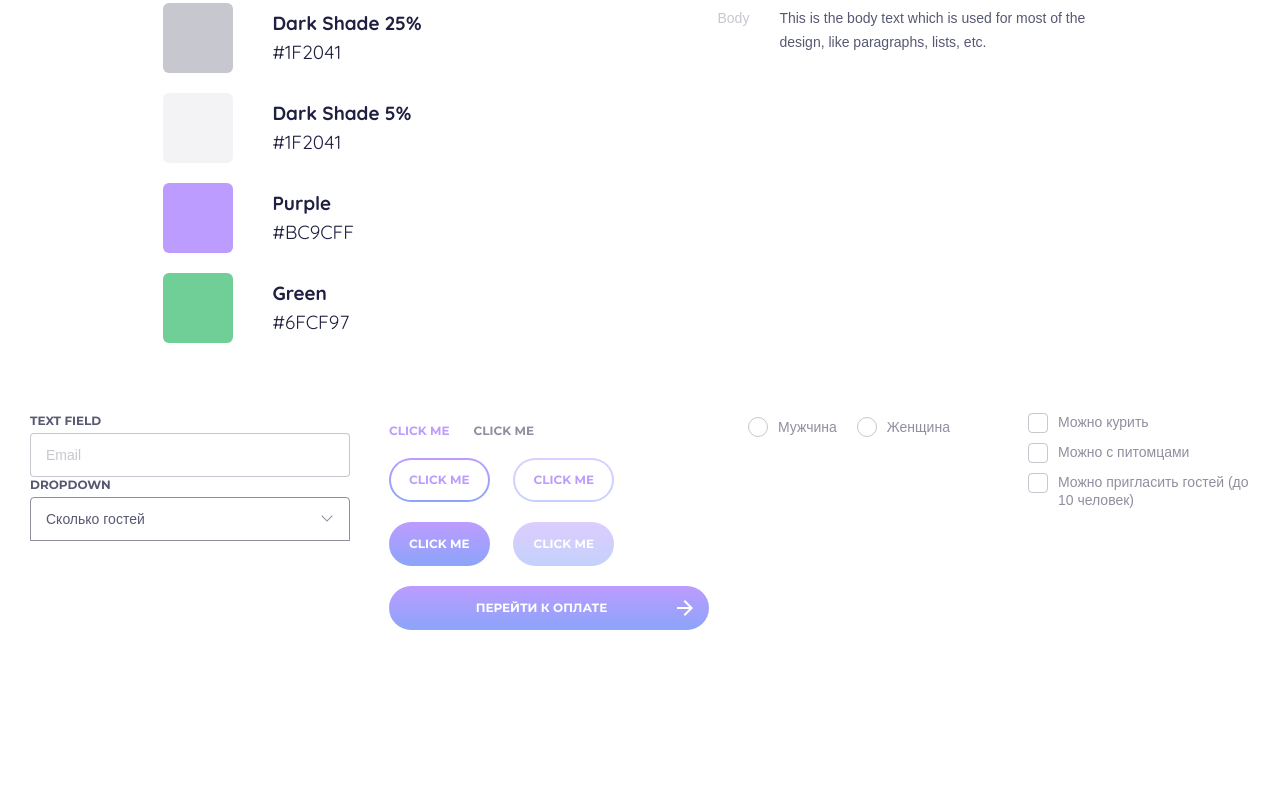
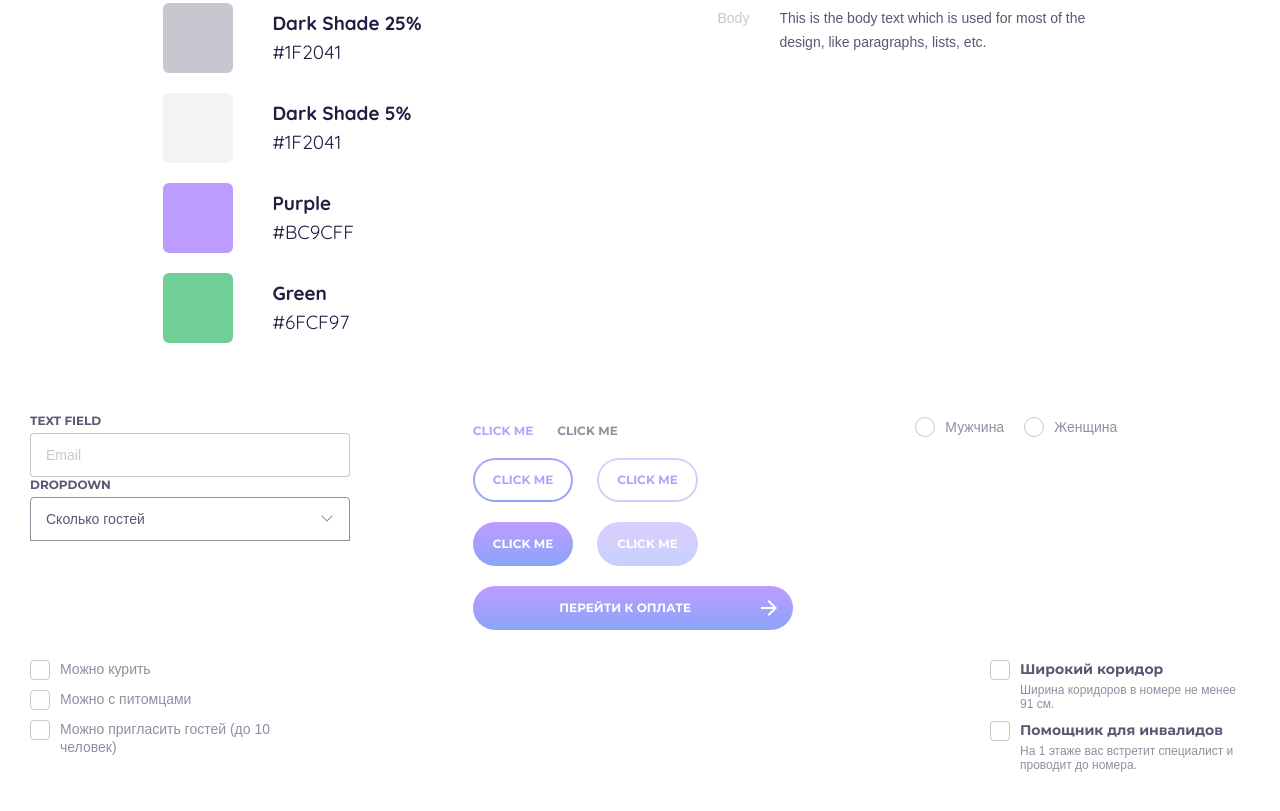
Before and after one commit to DaryaVin/FSDFrontentTest, a website built with webpack: page src/desktop.bundles/UIKit/UIKit.pug in a window 1280 px wide. Shown: the part 307-1118 px from the top of the page. Before the commit the page ends 997 px from the top, so only its background shows below. Built offline with nearby package versions, Linux system fonts and the light colour scheme; a web font is replaced by a local one.

Commit message:
Block checkboxButton is expanded. Now it has a theme "rich".

```diff
--- a/src/common.blocks/checkboxButton/checkboxButton.pug
+++ b/src/common.blocks/checkboxButton/checkboxButton.pug
@@ -1,10 +1,17 @@
-mixin checkboxButtons(name, items)
+mixin checkboxButtons(theme, name, items)
   .checkboxButtonsGroup.colomnContener
+    - var theme_rich = false
+    - if (theme == "rich") theme_rich = true
     each item in items
-      -var value = name+"__"+item.value
-      .checkboxButtonBox.spaceBetweenContener
+      - var id = name+"__"+item.value
+      .checkboxButtonBox.spaceBetweenContener(class=theme_rich?"checkboxButtonBox_theme_rich": "")
         .checkboxButtonBox__field
-          input(type="checkbox", name=name, value=value).checkboxButton
+          input(type="checkbox", name=name, id=id, value=item.value).checkboxButton
           .checkboxButton__checkmark
             div.checkboxButton__checkmarkInnerPoint
-        label(for=id).checkboxButtonBox__label !{item.label}
+        if theme_rich
+          .checkboxButtonBox__label.checkboxButtonBox__label_theme_rich
+            label(for=id) !{item.label}
+              p.checkboxButtonBox__explanation !{item.explanation}
+        else
+          label(for=id).checkboxButtonBox__label !{item.label}
--- a/src/common.blocks/checkboxButton/checkboxButton.scss
+++ b/src/common.blocks/checkboxButton/checkboxButton.scss
@@ -10,9 +10,12 @@
 .checkboxButtonBox {
   margin-bottom: 6px;
   align-items: top;
-  & > * {
+  & * {
     cursor: pointer;
   }
+}
+.checkboxButtonBox_theme_rich{
+  margin-bottom: 10px;
 }
 
 .checkboxButtonBox__field {
@@ -22,9 +25,6 @@
     & .checkboxButton__checkmarkInnerPoint {
       display: inline-block;
     }
-  }
-  & > * {
-    cursor: pointer;
   }
 }
 
@@ -69,7 +69,18 @@
 }
 
 .checkboxButtonBox__label {
-  width: 192px;
+  width: 230px;
   padding-left: 10px;
   text-align: left;
 }
+.checkboxButtonBox__label_theme_rich {
+  font-weight: bold;
+  color: $color1Opacity75;
+}
+.checkboxButtonBox__explanation {
+  color: $color1Opacity50;
+  font-size: 12px;
+  line-height: 14px;
+  padding-top: 5px;
+  font-weight: normal;
+}
--- a/src/common.blocks/radioButton/radioButton.scss
+++ b/src/common.blocks/radioButton/radioButton.scss
@@ -8,7 +8,7 @@
 .radioButtonBox {
   margin-right: 20px;
   align-items: center;
-  & > * {
+  & * {
     cursor: pointer;
   }
 }
@@ -19,9 +19,6 @@
     & .radioButton__checkmarkInnerPoint {
       display: inline-block;
     }
-  }
-  & > * {
-    cursor: pointer;
   }
 }
 .radioButton {
--- a/src/desktop.bundles/UIKit/UIKit.pug
+++ b/src/desktop.bundles/UIKit/UIKit.pug
@@ -62,7 +62,21 @@ html(lang="en")
           {value:'canPet', label:'Можно с питомцами'},
           {value:'canGuest', label:'Можно пригласить гостей (до 10 человек)'}
         ];
-      +checkboxButtons("accommodations", accommodationsItems)
+      +checkboxButtons("","accommodations", accommodationsItems)
+      -
+        var conditionsForDisabledItems = [
+          {
+            value:'canGuest',
+            label:'Широкий коридор',
+            explanation: 'Ширина коридоров в номере не менее 91 см.'
+          },
+          {
+            value:'canPet',
+            label:'Помощник для инвалидов',
+            explanation: 'На 1 этаже вас встретит специалист и проводит до номера.'
+          }
+        ];
+      +checkboxButtons("rich","conditionsForDisabled", conditionsForDisabledItems)
     .cards
     .headers
     .footers
```
